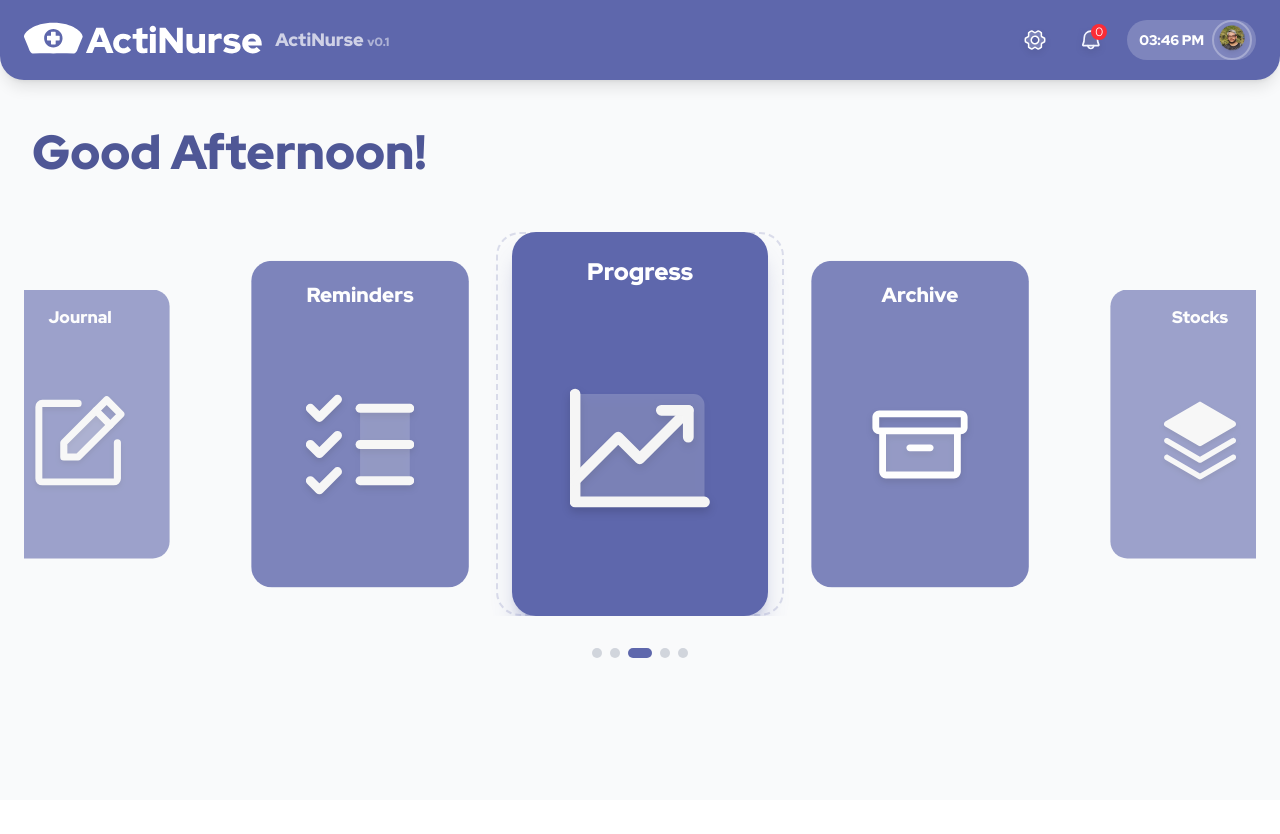
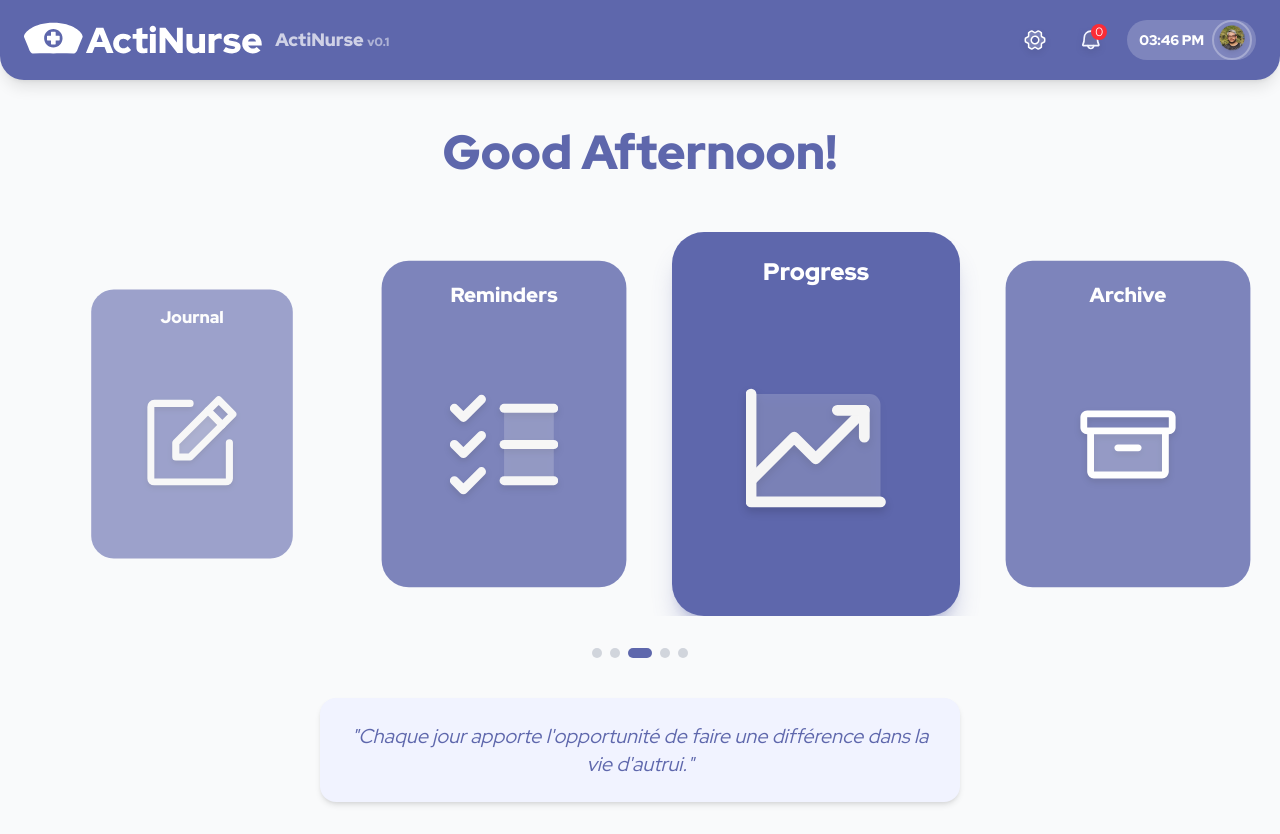
Before and after one commit to PunchArm255/actinurse_app, a React (Vite) app: page /home in a window 1280 px wide. Before the commit the page ends 800 px from the top, so only its background shows below. Built offline with nearby package versions, Linux system fonts and the light colour scheme.

Commit message:
more home.jsx fixes

```diff
--- a/package.json
+++ b/package.json
@@ -17,6 +17,7 @@
     "chart.js": "^4.4.9",
     "react": "^19.0.0",
     "react-dom": "^19.0.0",
+    "react-draggable": "^4.4.6",
     "react-router": "^7.5.0",
     "react-router-dom": "^7.5.1",
     "tailwindcss": "^4.1.3",
--- a/src/index.css
+++ b/src/index.css
@@ -65,4 +65,17 @@ body {
     .animate-pulse {
         animation: pulse 2s infinite;
     }
+
+    /* Hide scrollbar but maintain scroll functionality */
+    .scrollbar-none {
+        scrollbar-width: none;
+        /* Firefox */
+        -ms-overflow-style: none;
+        /* IE and Edge */
+    }
+
+    .scrollbar-none::-webkit-scrollbar {
+        display: none;
+        /* Chrome, Safari and Opera */
+    }
 }
--- a/src/pages/Home.jsx
+++ b/src/pages/Home.jsx
@@ -12,7 +12,7 @@ import ProgressIcon from '../assets/progress.svg';
 import ArchiveIcon from '../assets/archive.svg';
 import StocksIcon from '../assets/stocks.svg';
 
-const cardsData = [
+const defaultCardsData = [
     { id: '1', title: 'Journal', icon: JournalIcon, link: '/journal' },
     { id: '2', title: 'Reminders', icon: RemindersIcon, link: '/reminders' },
     { id: '3', title: 'Progress', icon: ProgressIcon, link: '/progress' },
@@ -35,10 +35,41 @@ const Home = () => {
     const [darkMode, setDarkMode] = useState(false);
     const [fontSize, setFontSize] = useState('medium');
     const [language, setLanguage] = useState('fr');
+    const [cardsData, setCardsData] = useState([]);
+    const [inspirationalQuote, setInspirationalQuote] = useState('');
+
+    // Mouse drag state
+    const [isDragging, setIsDragging] = useState(false);
+    const [dragCardIndex, setDragCardIndex] = useState(null);
+    const [dragStartX, setDragStartX] = useState(0);
+    const [dragCurrentX, setDragCurrentX] = useState(0);
 
     // Refs
     const carouselRef = useRef(null);
     const cardRefs = useRef([]);
+
+    // Load cards data from localStorage or use default
+    useEffect(() => {
+        const savedCardsData = localStorage.getItem('cardsOrder');
+        if (savedCardsData) {
+            setCardsData(JSON.parse(savedCardsData));
+        } else {
+            setCardsData(defaultCardsData);
+        }
+
+        // Select a random quote
+        const quotes = [
+            "Les soins infirmiers sont l'art de s'occuper des autres et une science de compassion.",
+            "Le meilleur moyen de s'améliorer est d'aider quelqu'un d'autre.",
+            "Un infirmier ne soigne pas seulement. Il écoute, rassure et réconforte.",
+            "Chaque jour apporte l'opportunité de faire une différence dans la vie d'autrui.",
+            "Notre expertise sauve des vies. Notre compassion guérit les âmes.",
+            "La santé ne consiste pas seulement à être exempt de maladie, mais à être pleinement vivant.",
+            "Soigner, c'est aimer. Aimer, c'est soigner.",
+            "Un simple geste de bienveillance peut illuminer la journée d'un patient."
+        ];
+        setInspirationalQuote(quotes[Math.floor(Math.random() * quotes.length)]);
+    }, []);
 
     // Set up refs for each card
     cardRefs.current = cardsData.map((_, i) => cardRefs.current[i] ?? createRef());
@@ -69,7 +100,7 @@ const Home = () => {
     // Handle carousel scrolling logic
     useEffect(() => {
         const handleWheel = (e) => {
-            if (carouselRef.current) {
+            if (carouselRef.current && !isDragging) {
                 if (e.deltaY > 0) {
                     // Scroll right
                     setActiveCardIndex(prev => Math.min(prev + 1, cardsData.length - 1));
@@ -81,10 +112,12 @@ const Home = () => {
         };
 
         const handleKeyDown = (e) => {
+            if (!isDragging && (e.key === 'ArrowRight' || e.key === 'ArrowLeft')) {
                 if (e.key === 'ArrowRight') {
                     setActiveCardIndex(prev => Math.min(prev + 1, cardsData.length - 1));
                 } else if (e.key === 'ArrowLeft') {
                     setActiveCardIndex(prev => Math.max(prev - 1, 0));
+                }
             }
         };
 
@@ -100,18 +133,18 @@ const Home = () => {
                 carouselElement.removeEventListener('wheel', handleWheel);
             }
         };
-    }, []);
+    }, [cardsData.length, isDragging]);
 
     // Scroll to the active card when activeCardIndex changes
     useEffect(() => {
-        if (cardRefs.current[activeCardIndex]?.current) {
+        if (cardRefs.current[activeCardIndex]?.current && !isDragging) {
             cardRefs.current[activeCardIndex].current.scrollIntoView({
                 behavior: 'smooth',
                 block: 'nearest',
                 inline: 'center'
             });
         }
-    }, [activeCardIndex]);
+    }, [activeCardIndex, isDragging]);
 
     // Handle touch events for mobile scrolling
     useEffect(() => {
@@ -119,19 +152,20 @@ const Home = () => {
         if (!carousel) return;
 
         let startX;
-        let isDragging = false;
+        let isSwiping = false;
 
         const handleTouchStart = (e) => {
             startX = e.touches[0].clientX;
-            isDragging = true;
+            isSwiping = true;
         };
 
         const handleTouchMove = (e) => {
-            if (!isDragging) return;
+            if (!isSwiping) return;
+
             const currentX = e.touches[0].clientX;
             const diff = startX - currentX;
 
-            if (Math.abs(diff) > 10) { // Threshold to avoid accidental swipes
+            if (Math.abs(diff) > 30) { // Threshold to avoid accidental swipes
                 if (diff > 0) {
                     // Swipe left, go right
                     setActiveCardIndex(prev => Math.min(prev + 1, cardsData.length - 1));
@@ -139,12 +173,12 @@ const Home = () => {
                     // Swipe right, go left
                     setActiveCardIndex(prev => Math.max(prev - 1, 0));
                 }
-                isDragging = false;
+                isSwiping = false;
             }
         };
 
         const handleTouchEnd = () => {
-            isDragging = false;
+            isSwiping = false;
         };
 
         carousel.addEventListener('touchstart', handleTouchStart);
@@ -156,7 +190,60 @@ const Home = () => {
             carousel.removeEventListener('touchmove', handleTouchMove);
             carousel.removeEventListener('touchend', handleTouchEnd);
         };
-    }, []);
+    }, [cardsData.length]);
+
+    // Mouse events for drag and drop
+    useEffect(() => {
+        const handleMouseMove = (e) => {
+            if (isDragging && dragCardIndex !== null) {
+                setDragCurrentX(e.clientX - dragStartX);
+            }
+        };
+
+        const handleMouseUp = () => {
+            if (isDragging && dragCardIndex !== null) {
+                const dragDistance = dragCurrentX;
+
+                // If dragged far enough, reorder cards
+                if (Math.abs(dragDistance) > 100) {
+                    const newCardsData = [...cardsData];
+
+                    // Dragged right, move card to the right in array
+                    if (dragDistance > 0 && dragCardIndex < cardsData.length - 1) {
+                        const temp = newCardsData[dragCardIndex];
+                        newCardsData[dragCardIndex] = newCardsData[dragCardIndex + 1];
+                        newCardsData[dragCardIndex + 1] = temp;
+                        setActiveCardIndex(dragCardIndex + 1);
+                    }
+                    // Dragged left, move card to the left in array
+                    else if (dragDistance < 0 && dragCardIndex > 0) {
+                        const temp = newCardsData[dragCardIndex];
+                        newCardsData[dragCardIndex] = newCardsData[dragCardIndex - 1];
+                        newCardsData[dragCardIndex - 1] = temp;
+                        setActiveCardIndex(dragCardIndex - 1);
+                    }
+
+                    setCardsData(newCardsData);
+                    localStorage.setItem('cardsOrder', JSON.stringify(newCardsData));
+                }
+            }
+
+            // Reset drag state
+            setIsDragging(false);
+            setDragCardIndex(null);
+            setDragCurrentX(0);
+        };
+
+        if (isDragging) {
+            document.addEventListener('mousemove', handleMouseMove);
+            document.addEventListener('mouseup', handleMouseUp);
+        }
+
+        return () => {
+            document.removeEventListener('mousemove', handleMouseMove);
+            document.removeEventListener('mouseup', handleMouseUp);
+        };
+    }, [isDragging, dragCardIndex, dragStartX, dragCurrentX, cardsData]);
 
     // Close modals when clicking outside
     useEffect(() => {
@@ -182,6 +269,35 @@ const Home = () => {
         setRating(0);
     };
 
+    // Start drag
+    const handleMouseDown = (e, index) => {
+        // Use right click for initiating drag
+        if (e.button === 2) {
+            e.preventDefault();
+            setIsDragging(true);
+            setDragCardIndex(index);
+            setDragStartX(e.clientX);
+            setActiveCardIndex(index);
+        }
+    };
+
+    // Handle context menu
+    const handleContextMenu = (e, index) => {
+        e.preventDefault();
+        setIsDragging(true);
+        setDragCardIndex(index);
+        setDragStartX(e.clientX);
+        setActiveCardIndex(index);
+        return false;
+    };
+
+    // Long touch for mobile
+    const handleLongTouch = (index) => {
+        setIsDragging(true);
+        setDragCardIndex(index);
+        setActiveCardIndex(index);
+    };
+
     // Convert index to scale for carousel effect
     const getCardScale = (index) => {
         const distance = Math.abs(index - activeCardIndex);
@@ -196,6 +312,17 @@ const Home = () => {
         if (distance === 0) return 1;
         if (distance === 1) return 0.8;
         return 0.6;
+    };
+
+    // Get transform for card being dragged
+    const getCardTransform = (index) => {
+        const scale = getCardScale(index);
+
+        if (index === dragCardIndex && isDragging) {
+            return `translateX(${dragCurrentX}px) scale(${scale})`;
+        }
+
+        return `scale(${scale})`;
     };
 
     return (
@@ -257,7 +384,7 @@ const Home = () => {
                                 setShowSettingsModal(false);
                             }}
                         >
-                            <span className="text-white font-black text-xs md:text-sm">{currentTime}</span>
+                            <span className="text-white font-black text-xs md:text-sm hidden sm:inline">{currentTime}</span>
                             <img src={profileImage} className="w-8 h-8 md:w-10 md:h-10 rounded-full border-2 border-white/30" alt="Profile" />
                         </div>
                     </div>
@@ -485,34 +612,48 @@ const Home = () => {
 
             {/* Main Content */}
             <main className={`pt-28 md:pt-32 px-4 md:px-6 pb-8 transition-all duration-300 ${isTopBarExpanded ? 'opacity-20 pointer-events-none' : 'opacity-100'}`}>
-                <h1 className={`text-3xl md:text-5xl font-black ${darkMode ? 'text-white' : 'text-[#4f5796]'} mb-8 md:mb-12 pl-2`}>{getGreeting()}</h1>
+                <h1 className={`text-3xl md:text-5xl font-black text-[#5E67AC] mb-8 md:mb-12 text-center`}>{getGreeting()}</h1>
 
                 {/* Carousel Container */}
                 <div
                     ref={carouselRef}
-                    className="flex items-center justify-center h-[340px] md:h-[400px] mx-auto relative"
+                    className="flex items-center justify-center h-[340px] md:h-[400px] mx-auto relative overflow-hidden"
                 >
-                    <div className="absolute inset-0 flex items-center justify-center pointer-events-none">
-                        <div className={`w-64 h-80 md:w-72 md:h-96 rounded-3xl border-2 border-dashed ${darkMode ? 'border-white/20' : 'border-[#5E67AC]/20'} transition-all duration-300`}></div>
-                    </div>
+                    <div className="flex space-x-6 items-center px-6 overflow-x-auto scrollbar-none snap-x snap-mandatory scroll-smooth">
+                        {cardsData.map((card, index) => (
+                            <div
+                                key={card.id}
+                                className="cursor-grab active:cursor-grabbing"
+                                onMouseDown={(e) => handleMouseDown(e, index)}
+                                onContextMenu={(e) => handleContextMenu(e, index)}
+                                onTouchStart={() => {
+                                    const timer = setTimeout(() => {
+                                        handleLongTouch(index);
+                                    }, 800);
 
-                    <div className="flex space-x-6 items-center px-6 overflow-x-auto scrollbar-hide snap-x snap-mandatory scroll-smooth">
-                        {cardsData.map((card, index) => (
+                                    return () => clearTimeout(timer);
+                                }}
+                            >
                                 <Link
-                                key={card.id}
-                                to={card.link}
+                                    to={isDragging ? '#' : card.link}
                                     ref={cardRefs.current[index]}
-                                className={`flex-none w-60 h-80 md:w-64 md:h-96 rounded-3xl p-6
-                                          transition-all duration-300 cursor-pointer snap-center
+                                    data-index={index}
+                                    className={`flex-none w-64 h-80 md:w-72 md:h-96 rounded-[2rem] p-6
+                                              transition-all duration-300 snap-center block
                                               ${activeCardIndex === index ? 'shadow-xl shadow-[#5E67AC]/30' : ''}
+                                              ${dragCardIndex === index && isDragging ? 'ring-2 ring-white shadow-xl' : ''}
                                               hover:shadow-lg hover:shadow-[#5E67AC]/20`}
                                     style={{
                                         backgroundColor: '#5E67AC',
-                                    transform: `scale(${getCardScale(index)})`,
+                                        transform: getCardTransform(index),
                                         opacity: getCardOpacity(index),
                                         zIndex: 10 - Math.abs(activeCardIndex - index)
                                     }}
                                     onClick={(e) => {
+                                        if (isDragging) {
+                                            e.preventDefault();
+                                            return;
+                                        }
                                         if (activeCardIndex !== index) {
                                             e.preventDefault();
                                             setActiveCardIndex(index);
@@ -529,10 +670,12 @@ const Home = () => {
                                                 style={{
                                                     transform: activeCardIndex === index ? 'scale(1.1)' : 'scale(1)'
                                                 }}
+                                                draggable="false"
                                             />
                                         </div>
                                     </div>
                                 </Link>
+                            </div>
                         ))}
                     </div>
                 </div>
@@ -550,6 +693,15 @@ const Home = () => {
                         />
                     ))}
                 </div>
+
+                {/* Inspirational Quote */}
+                <div className="mt-8 md:mt-10 text-center px-4 max-w-2xl mx-auto">
+                    <div className={`${darkMode ? 'bg-gray-800/60' : 'bg-[#f1f3ff]'} rounded-2xl p-4 md:p-6 shadow-md`}>
+                        <p className={`text-lg md:text-xl italic font-medium ${darkMode ? 'text-white/80' : 'text-[#5E67AC]'}`}>
+                            "{inspirationalQuote}"
+                        </p>
+                    </div>
+                </div>
             </main>
         </div>
     );
```
Also changed, not shown: 1 other file (tests, documents, lock files or other folders). Lines whose indentation alone changed are shown as unchanged.
